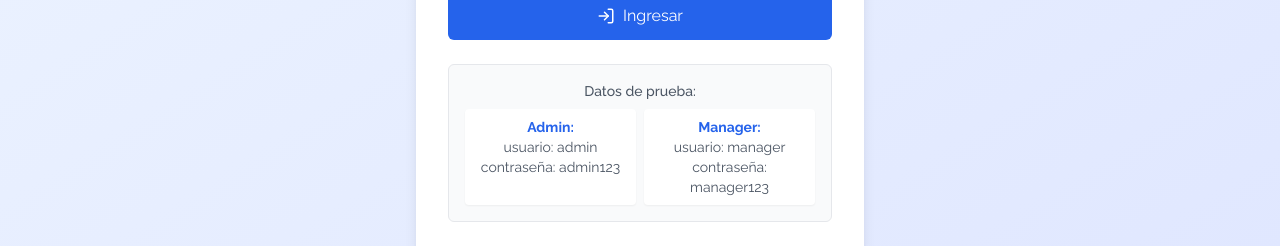
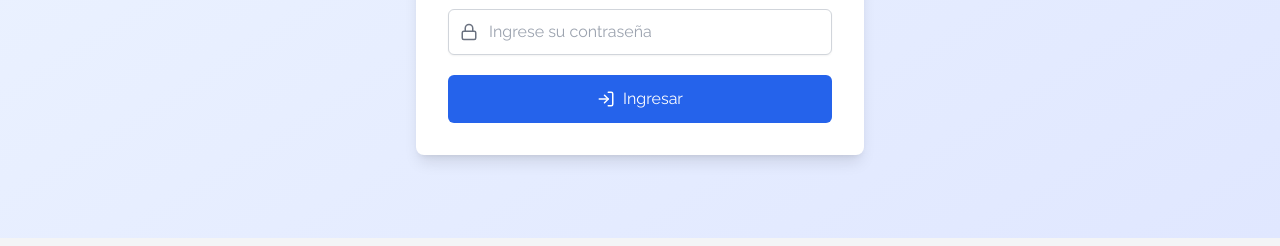
Before and after one commit to Fraga9/UniformesPromexma, a React (Vite) app in the folder frontend/: page / in a window 1280 px wide. Shown: the part 562-808 px from the top of the page. Built offline with nearby package versions, Linux system fonts and the light colour scheme; no server answers.

Commit message:
eliminar datos de prueba

```diff
--- a/frontend/src/componentes/Login.jsx
+++ b/frontend/src/componentes/Login.jsx
@@ -266,22 +266,6 @@ const Login = ({ onLogin, sucursales }) => {
             </button>
           </div>
         </form>
-
-        <div className="mt-6 p-4 bg-gray-50 rounded-md border border-gray-200 text-center text-sm text-gray-600">
-          <p className="font-medium mb-1">Datos de prueba:</p>
-          <div className="grid grid-cols-2 gap-2 mt-2">
-            <div className="bg-white p-2 rounded shadow-sm">
-              <strong className="text-blue-600">Admin:</strong>
-              <p>usuario: admin</p>
-              <p>contraseña: admin123</p>
-            </div>
-            <div className="bg-white p-2 rounded shadow-sm">
-              <strong className="text-blue-600">Manager:</strong>
-              <p>usuario: manager</p>
-              <p>contraseña: manager123</p>
-            </div>
-          </div>
-        </div>
       </div>
     </div>
   );
```
